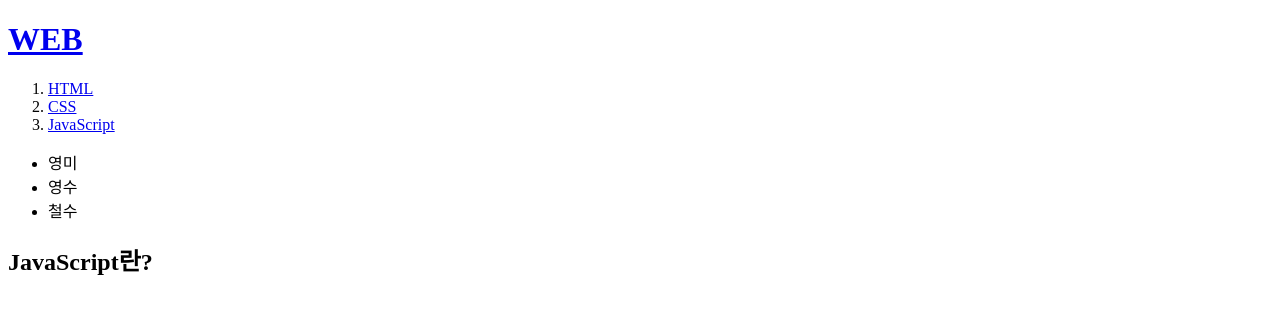
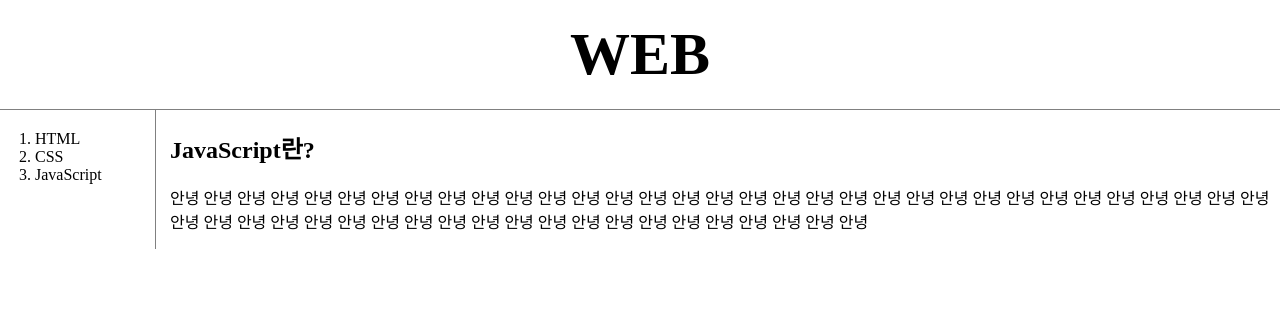
Before and after one commit to CSH111/my-first, a plain HTML site: page 3.html in a window 1280 px wide. Drawn offline with Linux system fonts and the light colour scheme.

Commit message:
Add files via upload

```diff
--- a/3.html
+++ b/3.html
@@ -3,21 +3,23 @@
 <head>
     <title>Web JS</title>
     <meta charset="utf-8">
+    <link rel="stylesheet" href="style.css">
 </head>
 <body>
     <h1><a href="index.html">WEB</a></h1>
+    <div id="grid1">
         <ol>
             <li><a href="1.html">HTML</a></li>
             <li><a href="2.html">CSS</a></li>
             <li><a href="3.html">JavaScript</a></li>
         </ol>
-    <ul>
-        <li>영미</li>
-        <li>영수</li>
-        <li>철수</li>
-    </ul>
+        <div id="article">
             <h2>JavaScript란?
             </h2>
-
+            <p>
+                안녕 안녕 안녕 안녕 안녕 안녕 안녕 안녕 안녕 안녕 안녕 안녕 안녕 안녕 안녕 안녕 안녕 안녕 안녕 안녕 안녕 안녕 안녕 안녕 안녕 안녕 안녕 안녕 안녕 안녕 안녕 안녕 안녕 안녕 안녕 안녕 안녕 안녕 안녕 안녕 안녕 안녕 안녕 안녕 안녕 안녕 안녕 안녕 안녕 안녕 안녕 안녕 안녕 안녕
+            </p>
+        </div>
+    </div>
 </body>
 </html>
--- /dev/null
+++ b/style.css
@@ -0,0 +1,41 @@
+a {
+    color: black;
+    text-decoration: none;
+}
+h1 {
+    font-size: 60px;
+    text-align: center;
+    border-bottom: 1px solid gray;
+    margin: 0;
+    padding: 20px;
+}
+#grid1 ol {
+    border-right: 1px solid gray;
+    width: 100px;
+    margin: 0px;
+    padding: 20px;
+    padding-left: 35px;
+}
+body {
+    margin: 0;
+}
+#grid1 {
+    display: grid;
+    grid-template-columns: 150px 1fr;
+}
+#grid1 #article {
+   padding-left: 20px;
+}
+
+@media(max-width:800px)
+{
+   #grid1{
+       display:block;
+   }
+   #grid1 ol{
+     border-right: none;
+   }
+   h1{
+        border-bottom: none;
+   }
+}
```
Also changed, not shown: 1.html (+6 -6 lines), 2.html (+8 -6 lines), index.html (+13 -10 lines). Lines whose indentation alone changed are shown as unchanged.
